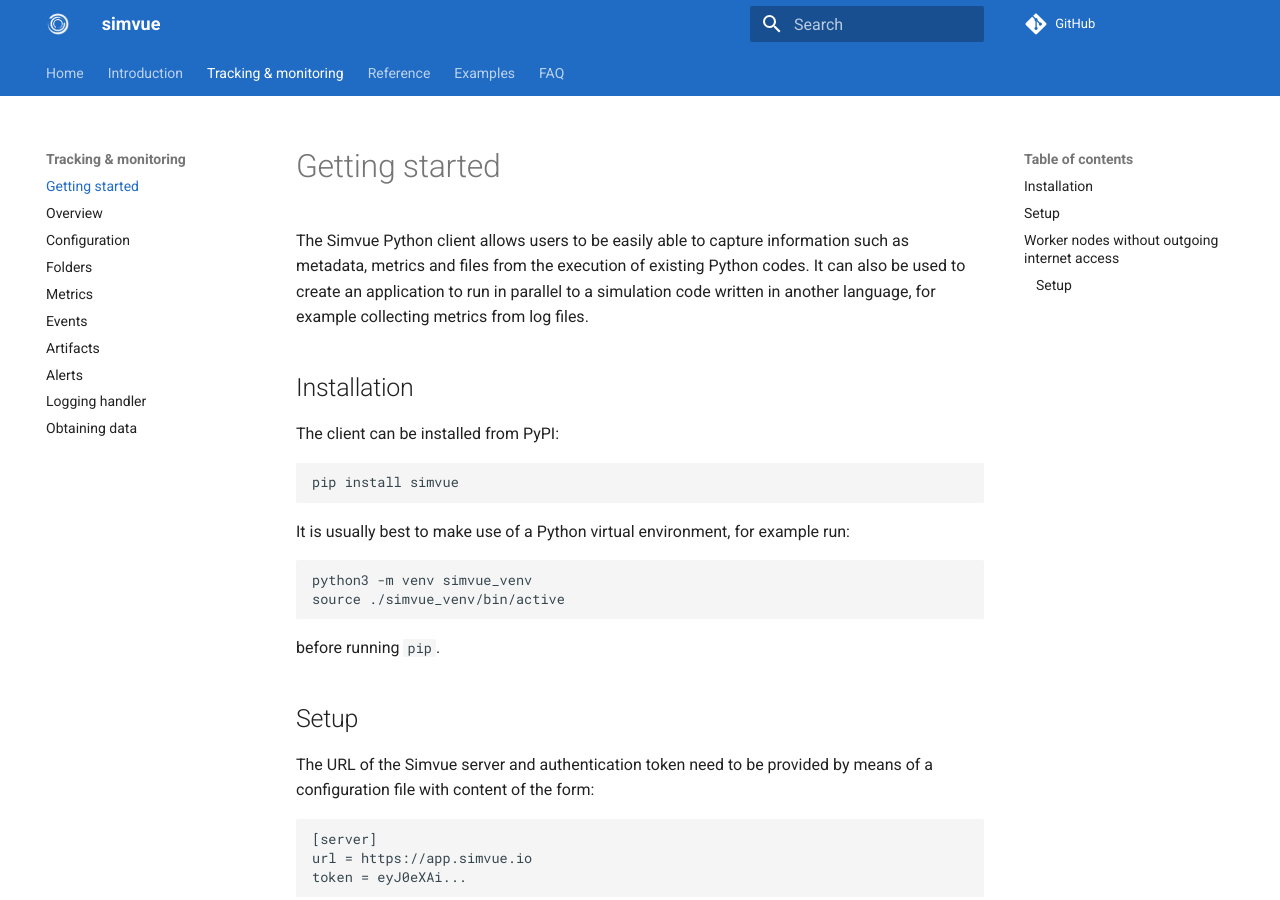
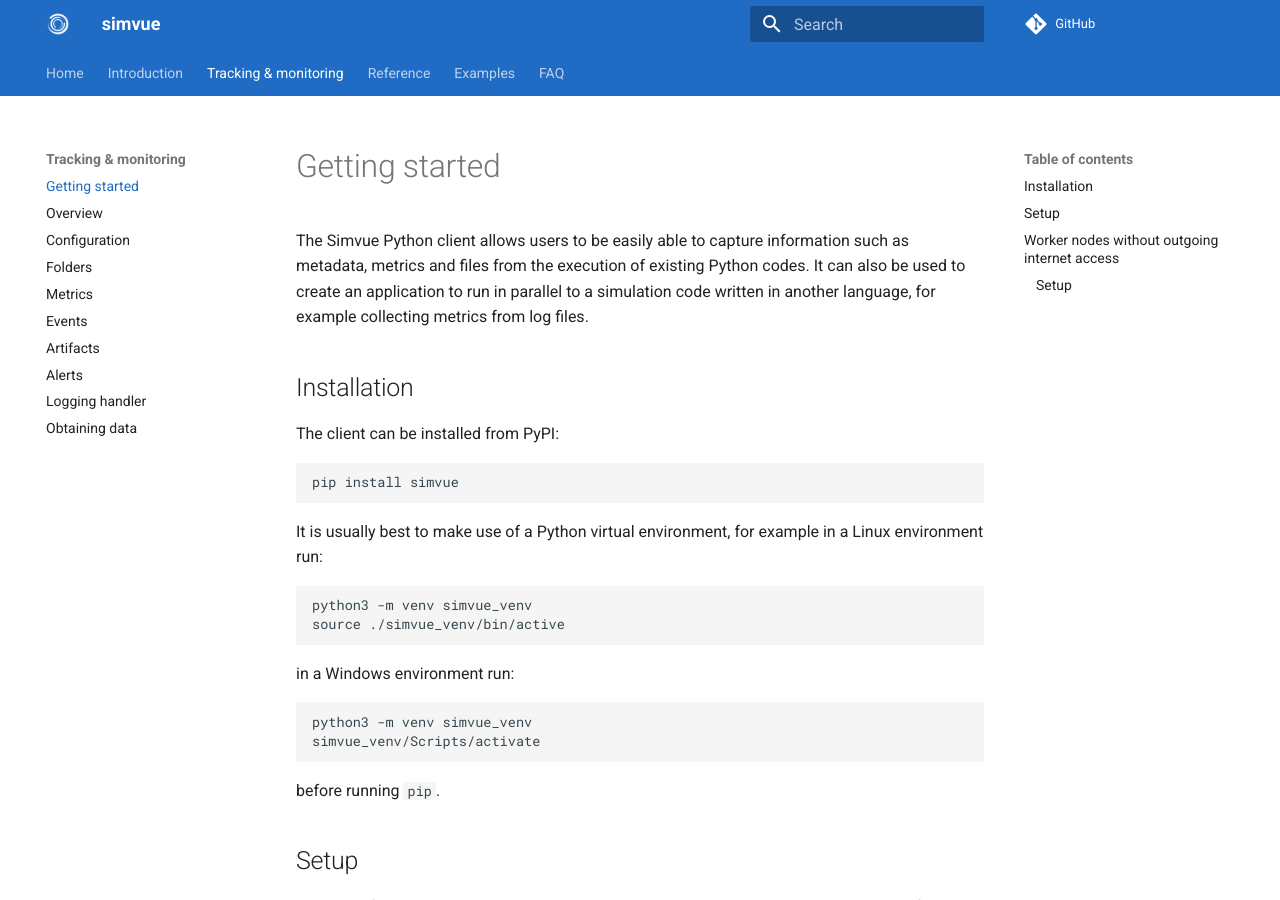
Before and after one commit to simvue-io/docs, an MkDocs documentation site: the page built from docs/python-client/getting-started.md, in a window 1280 px wide and 900 px high. Built offline with MkDocs 1.6.1 and Material for MkDocs 9.7.7, drawn with Linux system fonts in a browser that asks for light colours.

Commit message:
Update getting-started.md
Added options to set up virtual environment for Windows users

````diff
--- a/docs/python-client/getting-started.md
+++ b/docs/python-client/getting-started.md
@@ -10,10 +10,16 @@ The client can be installed from PyPI:
 ```
 pip install simvue
 ```
-It is usually best to make use of a Python virtual environment, for example run:
+It is usually best to make use of a Python virtual environment, for example
+in a Linux environment run:
 ```
 python3 -m venv simvue_venv
 source ./simvue_venv/bin/active
+```
+in a Windows environment run:
+```
+python3 -m venv simvue_venv
+simvue_venv/Scripts/activate
 ```
 before running `pip`.
 
````
